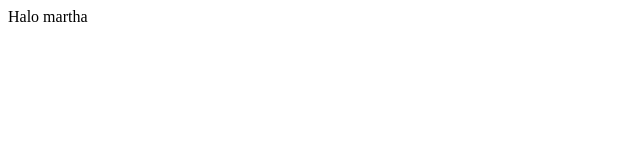
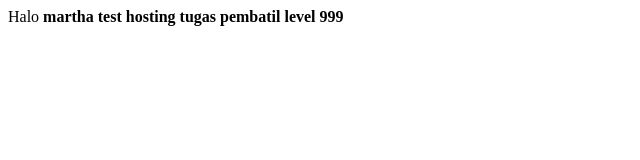
Before and after one commit to rikokendo/rikokendo.github.io, a plain HTML site: page Index.html in a window 1280 px wide. Shown: the whole page, without its empty margins (0-640 px from the left). Drawn offline with Linux system fonts and the light colour scheme.

Commit message:
Update Index.html

```diff
--- a/Index.html
+++ b/Index.html
@@ -1 +1,2 @@
-<span>Halo martha<span>
+<span>Halo <b>martha<b><span>
+<span>test hosting tugas pembatil level 999</span>
```
